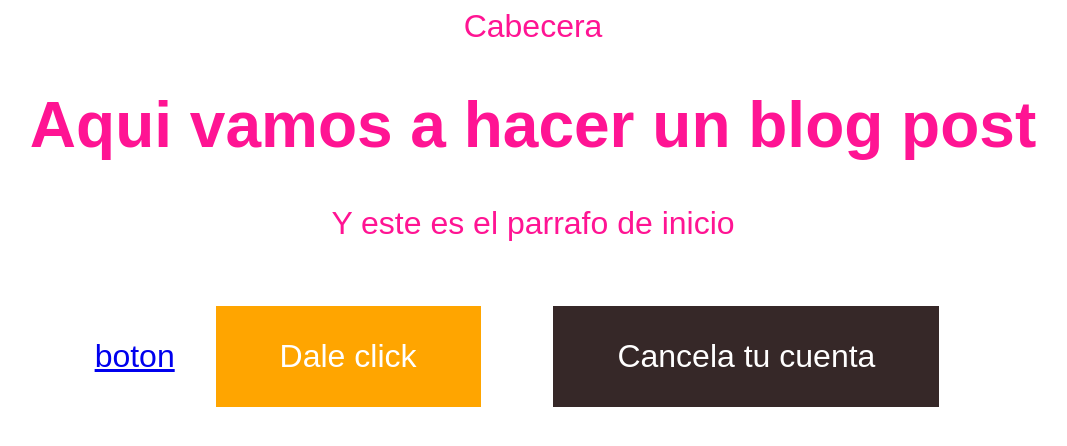
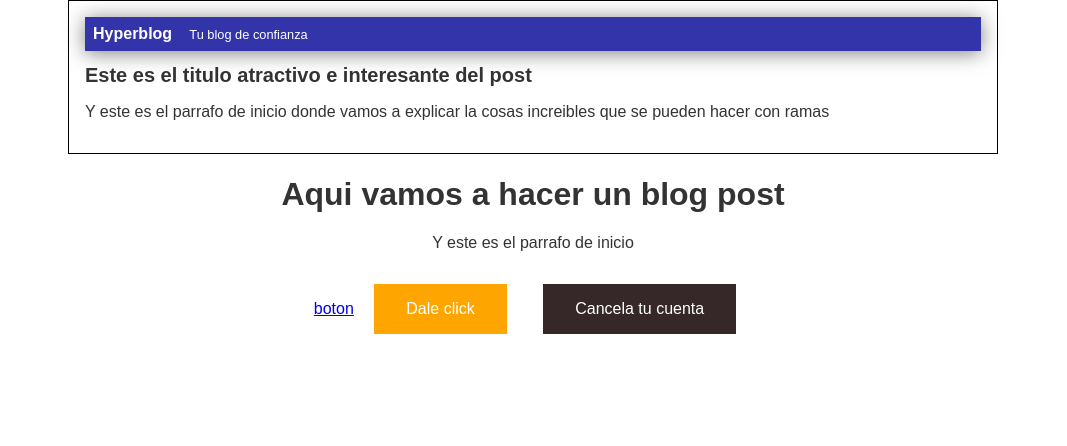
Before and after one commit to ivancama1/proyWeb1, a plain HTML site: page index.html in a window 1280 px wide. Shown: the whole page, without its empty margins (107-1174 px from the left). Drawn offline with Linux system fonts and the light colour scheme.

Commit message:
2do commit a developer - Adicionando cabecera azul a index.html

```diff
--- a/css/style.css
+++ b/css/style.css
@@ -1,9 +1,42 @@
 body{
-    color: deeppink;
+    color: #333;
     text-align: center;
     font-family: "Arial";
-    font-size: 2em;
+    font-size: 16px;
+    margin: 0;
+    padding: 0;
 }
+#cabecera
+{
+    background: #33A;
+    box-shadow: 0px 2px 20px 0px rgba(0,0,0,0.5);
+    color: white;
+    font-weight: bold;
+    margin: 0;
+    padding: 0.5em;
+}
+#cabecera #tagline
+{
+    padding: 0 0 0 1em;
+    font-weight: normal;
+    font-size: 0.8em;
+}
+#container
+{
+    width: 70%;
+    padding: 1em;
+    text-align: left;
+    border: 1px solid #000;
+    margin: 0 auto;
+}
+
+
+#container h1
+{
+    font-size: 20px;
+}
+
+
 [class*="button-"]{
     display: inline-block;
     margin: 1em;
--- a/index.html
+++ b/index.html
@@ -8,7 +8,12 @@
     <body>
         <div id="container">
             <div id="cabecera">
-                Cabecera
+                Hyperblog
+                <spam id="tagline">Tu blog de confianza</spam>
+            </div>
+            <div id="post">
+                <h1>Este es el titulo atractivo e interesante del post</h1>
+                <p>Y este es el parrafo de inicio donde vamos a explicar la cosas increibles que se pueden hacer con ramas</p>
             </div>
         </div>
         <!--  -->
```
